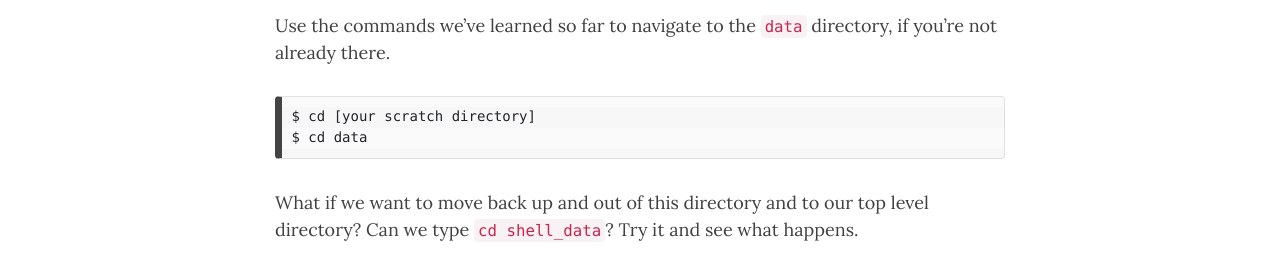
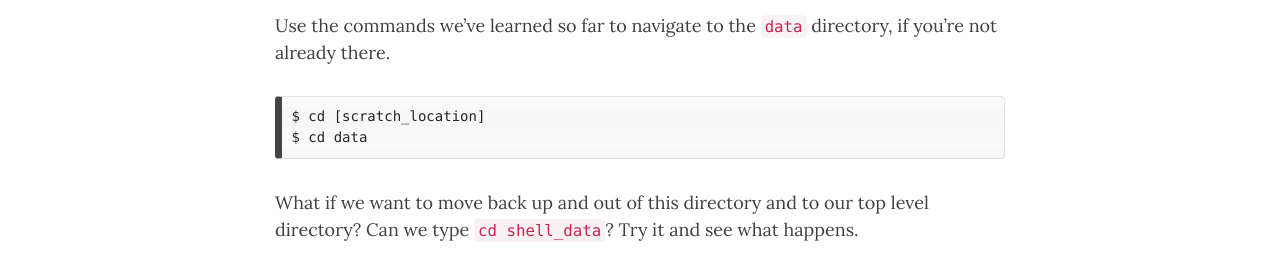
Before and after one commit to theheking/intro-to-command-line-hpc, a Jekyll site: the page built from practical_overview/3_Navigating_Files_And_Directories.md, in a window 1280 px wide and 900 px high, scrolled down 1142 px. Shown: the part 152-423 px from the top of the window. Built offline with Jekyll 4.4.1, drawn with Linux system fonts in a browser that asks for light colours; nearby versions of some CDN libraries; comment, search, counter and statistics services are not loaded.

Commit message:
Update 3_Navigating_Files_And_Directories.md

```diff
--- a/practical_overview/3_Navigating_Files_And_Directories.md
+++ b/practical_overview/3_Navigating_Files_And_Directories.md
@@ -37,7 +37,7 @@ We’ve learned how to use `pwd` to find our current location within our file sy
 
 Use the commands we’ve learned so far to navigate to the `data` directory, if you’re not already there.
 
-    $ cd [your scratch directory]
+    $ cd [scratch_location]
     $ cd data
 
 
```
